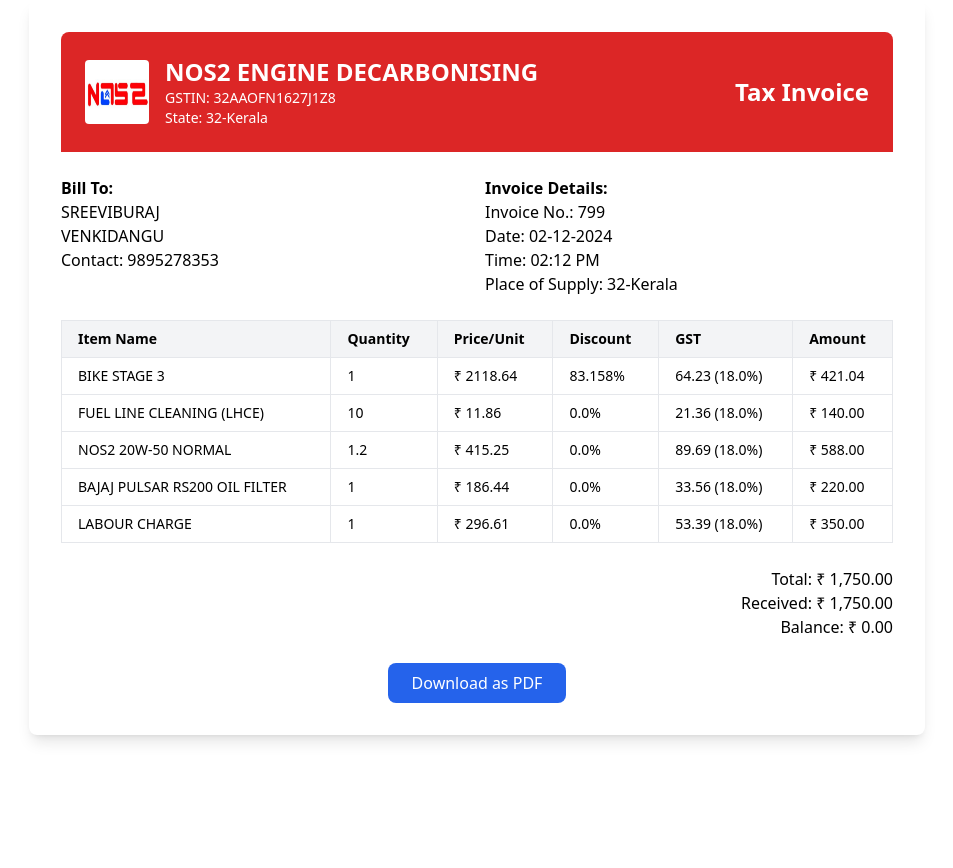
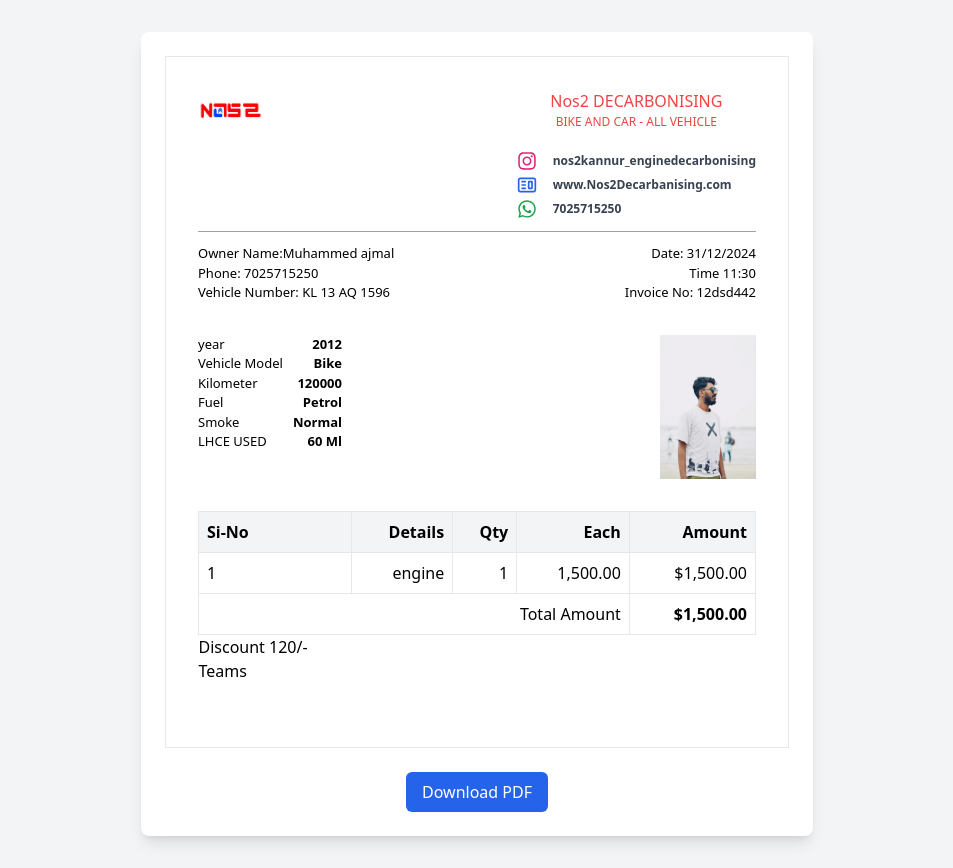
Before and after one commit to iamjuu/Decarbonising-webapplication-in-react, a React (Vite) app: page /vehicle-details in a window 1280 px wide. Shown: the whole page, without its empty margins (163-1116 px from the left). Before the commit the page ends 800 px from the top, so only its background shows below. Built offline with nearby package versions, Linux system fonts and the light colour scheme.

Commit message:
details page

```diff
--- a/src/pages/detailsPage/index.jsx
+++ b/src/pages/detailsPage/index.jsx
@@ -1,219 +1,178 @@
-import React from 'react';
-import { jsPDF } from 'jspdf';
-import { Logoo } from '../../assets';
 
-const InvoiceTemplate = () => {
-  const invoiceData = {
-    companyDetails: {
-      name: "NOS2 ENGINE DECARBONISING",
-      gstin: "32AAOFN1627J1Z8",
-      phone: "8921339559, 8590602551",
-      email: "nos2enginedecarbonising@gmail.com",
-      address: "Opp. Aquatics Complex, Near North Bus Stand, Thrissur - 680020",
-      state: "32-Kerala",
-    },
-    customerDetails: {
-      name: "SREEVIBURAJ",
-      address: "VENKIDANGU",
-      contact: "9895278353",
-      state: "32-Kerala",
-    },
-    invoiceDetails: {
-      number: "799",
-      date: "02-12-2024",
-      time: "02:12 PM",
-      placeOfSupply: "32-Kerala",
-      vehicleType: "BIKE",
-      vehicleDetails: "BAJAJ PULSAR RS200",
-      vehicleNumber: "KL46S3965",
-    },
-    items: [
-      {
-        name: "BIKE STAGE 3",
-        quantity: 1,
-        price: 2118.64,
-        discount: "83.158%",
-        gst: "64.23 (18.0%)",
-        amount: 421.04,
-      },
-      {
-        name: "FUEL LINE CLEANING (LHCE)",
-        quantity: 10,
-        price: 11.86,
-        discount: "0.0%",
-        gst: "21.36 (18.0%)",
-        amount: 140.0,
-      },
-      {
-        name: "NOS2 20W-50 NORMAL",
-        quantity: 1.2,
-        price: 415.25,
-        discount: "0.0%",
-        gst: "89.69 (18.0%)",
-        amount: 588.0,
-      },
-      {
-        name: "BAJAJ PULSAR RS200 OIL FILTER",
-        quantity: 1,
-        price: 186.44,
-        discount: "0.0%",
-        gst: "33.56 (18.0%)",
-        amount: 220.0,
-      },
-      {
-        name: "LABOUR CHARGE",
-        quantity: 1,
-        price: 296.61,
-        discount: "0.0%",
-        gst: "53.39 (18.0%)",
-        amount: 350.0,
-      },
-    ],
-  };
+import html2canvas from "html2canvas";
+import jsPDF from "jspdf";
+import React from "react";
+import {Pic1,Logoo} from '../../assets'
+import { FaInstagram, FaFacebook, FaWhatsapp } from "react-icons/fa";
+import { CgWebsite } from "react-icons/cg";
 
-  const downloadPDF = () => {
-    const doc = new jsPDF('p', 'mm', 'a4'); // A4 paper size
+export default function Invoice() {
+  const printRef = React.useRef(null);
 
-    // Set background color (for header)
-    doc.setFillColor(234, 67, 53); // Red background
-    doc.rect(0, 0, 210, 30, 'F'); // Create a background for the header
+  const handleDownloadPdf = async () => {
+    const element = printRef.current;
+    if (!element) {
+      return;
+    }
 
-    // Add company name and details
-    doc.setFontSize(18);
-    doc.setTextColor(255, 255, 255); // White text for header
-    doc.text(invoiceData.companyDetails.name, 14, 20);
-    doc.setFontSize(10);
-    doc.text(`GSTIN: ${invoiceData.companyDetails.gstin}`, 14, 25);
-    doc.text(`State: ${invoiceData.companyDetails.state}`, 14, 30);
+    const canvas = await html2canvas(element, {
+      scale: 2,
+    });
+    const data = canvas.toDataURL("image/png");
 
-    // Add invoice details
-    doc.setTextColor(0, 0, 0); // Black text for the rest
-    doc.text(`Invoice No.: ${invoiceData.invoiceDetails.number}`, 14, 50);
-    doc.text(`Date: ${invoiceData.invoiceDetails.date}`, 14, 55);
-    doc.text(`Time: ${invoiceData.invoiceDetails.time}`, 14, 60);
-    doc.text(`Place of Supply: ${invoiceData.invoiceDetails.placeOfSupply}`, 14, 65);
-
-    // Add customer details
-    doc.text(`Bill To: ${invoiceData.customerDetails.name}`, 14, 80);
-    doc.text(invoiceData.customerDetails.address, 14, 85);
-    doc.text(`Contact No.: ${invoiceData.customerDetails.contact}`, 14, 90);
-
-    // Create a table for items
-    let y = 100;
-    doc.setFontSize(10);
-    doc.text('Item Name', 14, y);
-    doc.text('Quantity', 100, y);
-    doc.text('Price/Unit', 130, y);
-    doc.text('Discount', 160, y);
-    doc.text('GST', 190, y);
-    doc.text('Amount', 220, y);
-    y += 10;
-
-    // Table rows for each item
-    invoiceData.items.forEach((item, index) => {
-      doc.text(item.name, 14, y);
-      doc.text(item.quantity.toString(), 100, y);
-      doc.text(`₹ ${item.price.toFixed(2)}`, 130, y);
-      doc.text(item.discount, 160, y);
-      doc.text(`₹ ${item.gst}`, 190, y);
-      doc.text(`₹ ${item.amount.toFixed(2)}`, 220, y);
-      y += 10;
+    const pdf = new jsPDF({
+      orientation: "portrait",
+      unit: "px",
+      format: "a4",
     });
 
-    // Add total, received, and balance info
-    y += 10;
-    doc.text(`Total: ₹ 1,750.00`, 14, y);
-    doc.text(`Received: ₹ 1,750.00`, 14, y + 5);
-    doc.text(`Balance: ₹ 0.00`, 14, y + 10);
+    const imgProperties = pdf.getImageProperties(data);
+    const pdfWidth = pdf.internal.pageSize.getWidth();
 
-    // Save the PDF as 'invoice.pdf'
-    doc.save('invoice.pdf');
+    const pdfHeight = (imgProperties.height * pdfWidth) / imgProperties.width;
+
+    pdf.addImage(data, "PNG", 0, 0, pdfWidth, pdfHeight);
+    pdf.save("examplepdf.pdf");
   };
 
   return (
-    <div className="max-w-4xl mx-auto p-4 sm:p-8 bg-white shadow-lg rounded-lg">
-      {/* Header Section */}
-      <div className="bg-red-600 text-white p-6 rounded-t-lg">
-        <div className="flex flex-col sm:flex-row justify-between items-center">
+    <div className="min-h-screen bg-gray-100 p-8 flex flex-col items-center">
+      <div className="bg-white shadow-lg rounded-lg p-6 w-full max-w-2xl">
+        <div ref={printRef} className="p-8 bg-white border  border-gray-200">
+          <div className="flex  border-b border-gray-400 mb-3  justify-between">
+<div>  <img className="w-16" src={Logoo} alt="" /></div>
+<div>
+  <div  className=" flex flex-col gap-5 ">
+    <div  className="text-center">
+     <h2 className="text-red-500">Nos2 DECARBONISING</h2>
+  <h4 className="text-[12px] text-red-500">BIKE AND CAR  - ALL VEHICLE</h4>
+    </div>
+    <div className="flex gap-1 mb-3 flex-col  ">
+      {/* Instagram */}
       <div className="flex items-center space-x-4">
-            <img src={Logoo} alt="Logo" className="w-16 h-16 rounded" />
-            <div>
-              <h1 className="text-xl sm:text-2xl font-bold">
-                {invoiceData.companyDetails.name}
-              </h1>
-              <p className="text-sm">GSTIN: {invoiceData.companyDetails.gstin}</p>
-              <p className="text-sm">State: {invoiceData.companyDetails.state}</p>
+        <FaInstagram className="text-pink-600 text-xl" />
+        <span className="text-gray-700   text-[12px] font-semibold">nos2kannur_enginedecarbonising</span>
       </div>
+
+      {/* Facebook */}
+      <div className="flex items-center space-x-4">
+        <CgWebsite className="text-blue-600 text-xl" />
+        <span className="text-gray-700   text-[12px] font-semibold">www.Nos2Decarbanising.com</span>
       </div>
-          <div className="text-center sm:text-right mt-4 sm:mt-0">
-            <h2 className="text-lg sm:text-2xl font-bold">Tax Invoice</h2>
+
+      {/* WhatsApp */}
+      <div className="flex items-center space-x-4">
+        <FaWhatsapp className="text-green-600 text-xl" />
+        <span className="text-gray-700  text-[12px] font-semibold">7025715250</span>
+      </div>
     </div>
   </div>
   </div>
 
-      {/* Customer and Invoice Details */}
-      <div className="mt-6 grid grid-cols-1 sm:grid-cols-2 gap-4">
+     </div>
+          <div className="flex justify-between    items-center mb-8">
             <div>
-          <h3 className="font-semibold">Bill To:</h3>
-          <p>{invoiceData.customerDetails.name}</p>
-          <p>{invoiceData.customerDetails.address}</p>
-          <p>Contact: {invoiceData.customerDetails.contact}</p>
+           <p className="text-[13px]">Owner Name:Muhammed ajmal</p>
+           <p className="text-[13px]">Phone: 7025715250</p>
+           <p className="text-[13px]">Vehicle Number: KL 13 AQ 1596</p>
+
             </div>
-        <div>
-          <h3 className="font-semibold">Invoice Details:</h3>
-          <p>Invoice No.: {invoiceData.invoiceDetails.number}</p>
-          <p>Date: {invoiceData.invoiceDetails.date}</p>
-          <p>Time: {invoiceData.invoiceDetails.time}</p>
-          <p>Place of Supply: {invoiceData.invoiceDetails.placeOfSupply}</p>
+            <div className="text-right">
+             <p  className="text-[13px]">Date:  31/12/2024</p>
+             <p className="text-[13px]">Time  11:30 </p>
+             <p className="text-[13px]">Invoice No: 12dsd442</p>
             </div>
           </div>
 
-      {/* Items Table */}
-      <div className="mt-6 overflow-x-auto">
-        <table className="table-auto w-full text-sm text-left border border-gray-200">
-          <thead className="bg-gray-100">
-            <tr>
-              <th className="border px-4 py-2">Item Name</th>
-              <th className="border px-4 py-2">Quantity</th>
-              <th className="border px-4 py-2">Price/Unit</th>
-              <th className="border px-4 py-2">Discount</th>
-              <th className="border px-4 py-2">GST</th>
-              <th className="border px-4 py-2">Amount</th>
+          <div className="mb-8   justify-between flex ">
+            <div className=" w-36 ">
+              <div className="flex justify-between">
+<p  className="text-[13px]">year  </p>
+<p className="text-[13px]  font-bold">2012</p>
+ </div>
+
+ <div className="flex justify-between">
+<p  className="text-[13px]">Vehicle Model  </p>
+<p className="text-[13px]  font-bold">Bike</p>
+ </div>
+
+ <div className="flex justify-between">
+<p  className="text-[13px]">Kilometer </p>
+<p className="text-[13px]  font-bold">120000</p>
+ </div>
+
+ <div className="flex justify-between">
+<p  className="text-[13px]">Fuel  </p>
+<p className="text-[13px]  font-bold">Petrol</p>
+ </div>
+
+ <div className="flex justify-between">
+<p  className="text-[13px]">Smoke </p>
+<p className="text-[13px]  font-bold">Normal</p>
+ </div>
+
+ <div className="flex justify-between">
+<p  className="text-[13px]">LHCE USED </p>
+<p className="text-[13px]  font-bold">60 Ml</p>
+ </div>
+            </div>
+            <div>
+              <img className="w-24" src={Pic1} alt="" />
+            </div>
+
+          </div>
+
+          <table className="w-full mb-8 border-collapse">
+            <thead>
+              <tr className="bg-gray-100">
+                <th className="border p-2 text-left">Si-No</th>
+                <th className="border p-2 text-right">Details</th>
+                <th className="border p-2 text-right">Qty</th>
+                <th className="border p-2 text-right">Each</th>
+                <th className="border p-2 text-right"> Amount</th>
               </tr>
             </thead>
             <tbody>
-            {invoiceData.items.map((item, index) => (
-              <tr key={index}>
-                <td className="border px-4 py-2">{item.name}</td>
-                <td className="border px-4 py-2">{item.quantity}</td>
-                <td className="border px-4 py-2">₹ {item.price.toFixed(2)}</td>
-                <td className="border px-4 py-2">{item.discount}</td>
-                <td className="border px-4 py-2">{item.gst}</td>
-                <td className="border px-4 py-2">₹ {item.amount.toFixed(2)}</td>
+              <tr>
+                <td className="border p-2">1</td>
+                <td className="border p-2 text-right">engine</td>
+                <td className="border p-2 text-right">1</td>
+                <td className="border p-2 text-right">1,500.00</td>
+                <td className="border p-2 text-right">$1,500.00</td>
             </tr>
-            ))}
+            <tr>
+  <td className="border p-2 text-right" colSpan={4}>
+    Total Amount
+  </td>
+
+  <td className="border p-2 text-right font-bold">$1,500.00</td>
+</tr>
+  <p> Discount   120/-</p>
+
+<div>
+  <h2>Teams</h2>
+</div>
+
             </tbody>
           </table>
+
+          <div className="flex justify-end">
+            <div className="w-64">
+
+
+            </div>
+          </div>
         </div>
 
-      {/* Footer Section */}
-      <div className="mt-6 text-right">
-        <p>Total: ₹ 1,750.00</p>
-        <p>Received: ₹ 1,750.00</p>
-        <p>Balance: ₹ 0.00</p>
-      </div>
-
-      {/* Download Button */}
-      <div className="text-center mt-6">
+        <div className="mt-6 flex justify-center">
           <button
-          onClick={downloadPDF}
-          className="bg-blue-600 text-white px-6 py-2 rounded-lg hover:bg-blue-700"
+            onClick={handleDownloadPdf}
+            className="flex items-center bg-blue-600 text-white px-4 py-2 rounded-md hover:bg-blue-700 transition duration-300"
           >
-          Download as PDF
+            Download PDF
           </button>
         </div>
       </div>
+    </div>
   );
-};
-
-export default InvoiceTemplate;
+}
--- a/src/pages/sections/index.jsx
+++ b/src/pages/sections/index.jsx
@@ -8,6 +8,7 @@ import SectionTwo from './sectionTwo';
 import SectionThree from './sectionThree';
 const SectionFour = lazy(() => import('./sectionFour'));
 import SectionFive from './sectionFive'
+import SectionTen from './sectionTen'
 const Index = () => {
   useEffect(() => {
     AOS.init({ duration: 1000 }); // Initialize AOS with a duration of 1000ms
--- /dev/null
+++ b/src/pages/sections/sectionTen/index.jsx
@@ -0,0 +1,11 @@
+import React from 'react'
+
+const index = () => {
+  return (
+    <div>
+      <h1>dfgfdg</h1>
+    </div>
+  )
+}
+
+export default index
```
Lines whose indentation alone changed are shown as unchanged.
